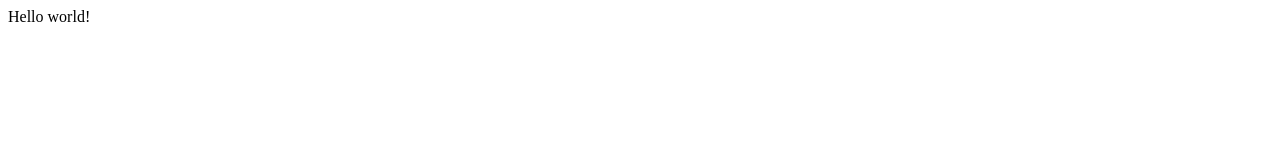
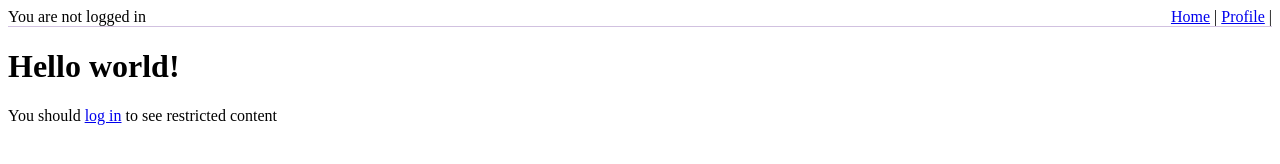
Before and after one commit to prestonso/gtdg-ch8-authentication, a Gatsby site: page / in a window 1280 px wide. Built offline with nearby package versions, Linux system fonts and the light colour scheme; Gatsby itself is replaced by a stand-in of ours.

Commit message:
Update home page with authentication handling

```diff
--- a/src/pages/index.js
+++ b/src/pages/index.js
@@ -1,5 +1,24 @@
 import React from "react"
-
+import { Link } from "gatsby"
+import { getUser, isLoggedIn } from "../services/auth"
+import Layout from "../components/layout"
 export default function Home() {
-  return <div>Hello world!</div>
+  return (
+    <Layout>
+      <h1>Hello {isLoggedIn() ? getUser().name : "world"}!</h1>
+      <p>
+        {isLoggedIn() ? (
+          <>
+            You are logged in, so check your{" "}
+            <Link to="/app/profile">profile</Link>
+          </>
+        ) : (
+          <>
+            You should <Link to="/app/login">log in</Link> to see restricted
+            content
+          </>
+        )}
+      </p>
+    </Layout>
+  )
 }
```
